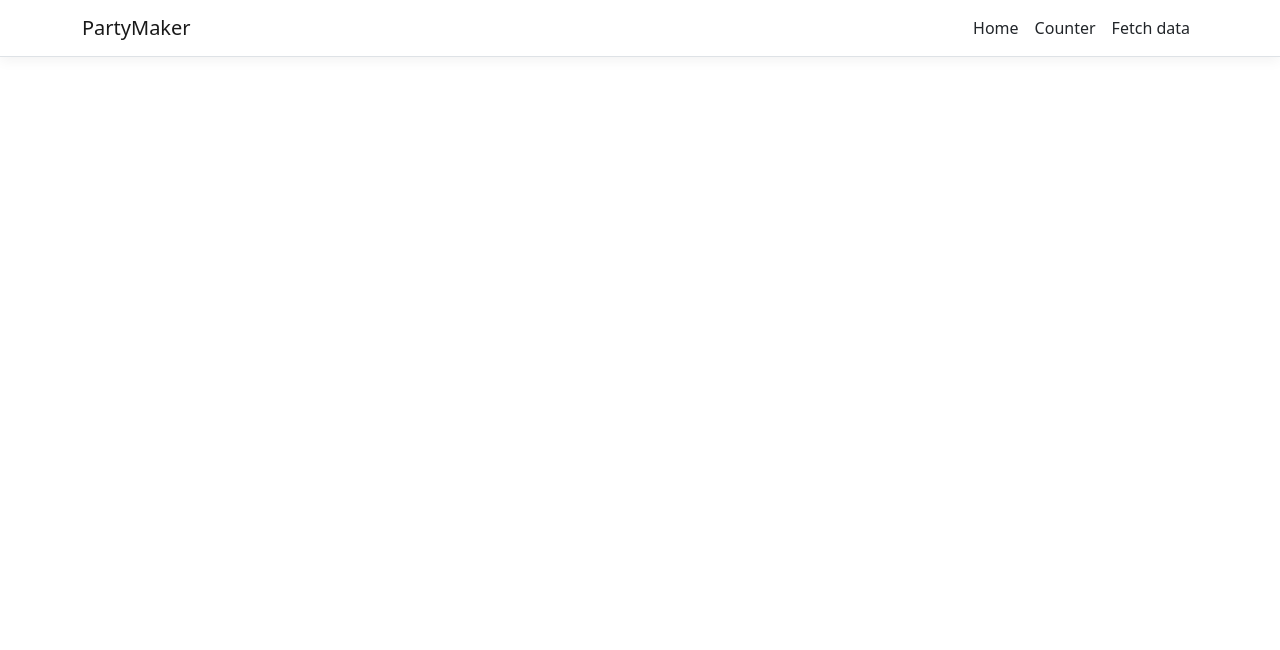
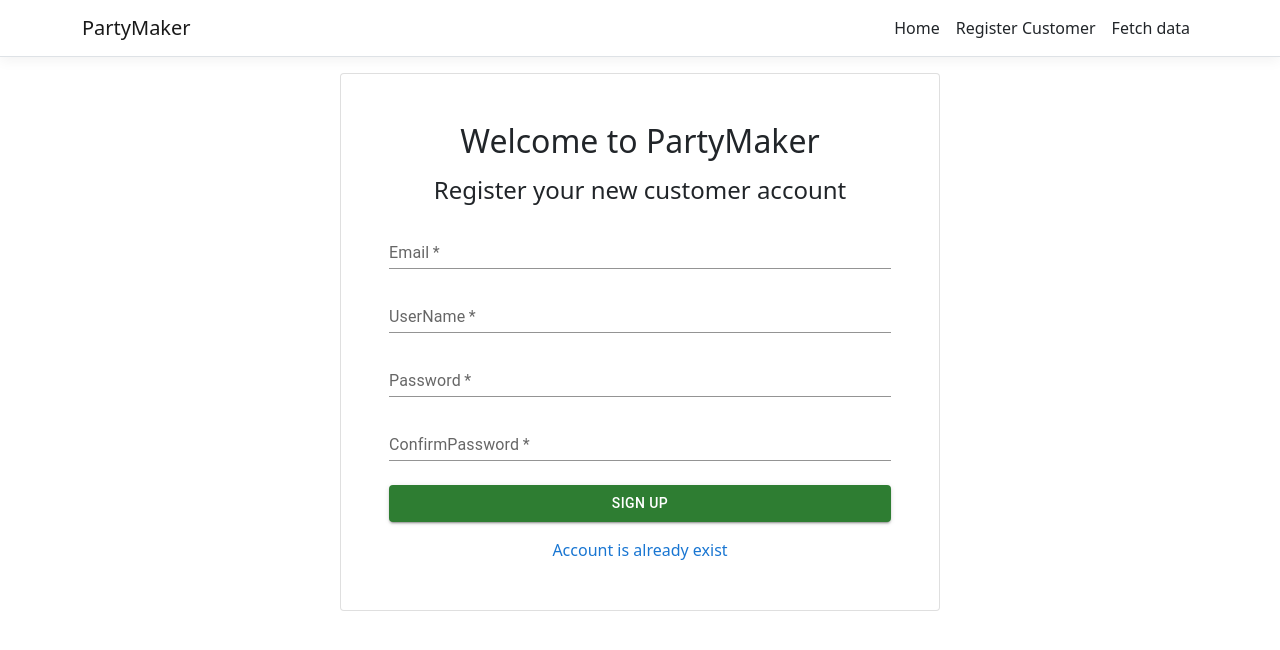
Before and after one commit to maryanchuk04/PartyMaker, a React (Create React App) app in the folder PartyMaker.Web.Client/ClientApp/: page /customerLogin in a window 1280 px wide. Shown: the top 650 px of the page. Built offline with nearby package versions, Linux system fonts and the light colour scheme.

Commit message:
Register page for Customer

```diff
--- a/PartyMaker.Web.Client/ClientApp/src/App.js
+++ b/PartyMaker.Web.Client/ClientApp/src/App.js
@@ -3,9 +3,10 @@ import { Route } from 'react-router';
 import { Layout } from './components/Layout';
 import { Home } from './components/Home';
 import { FetchData } from './components/FetchData';
-import { Counter } from './components/Counter';
+
 
 import './custom.css'
+import CustomerLogin from './components/pages/customerLogin';
 
 export default class App extends Component {
   static displayName = App.name;
@@ -14,7 +15,7 @@ export default class App extends Component {
     return (
       <Layout>
         <Route exact path='/' component={Home} />
-        <Route path='/counter' component={Counter} />
+        <Route path='/customerLogin' component={CustomerLogin} />
         <Route path='/fetch-data' component={FetchData} />
       </Layout>
     );
--- a/PartyMaker.Web.Client/ClientApp/src/components/Counter.js
+++ /dev/null
@@ -1,31 +0,0 @@
-import React, { Component } from 'react';
-
-export class Counter extends Component {
-  static displayName = Counter.name;
-
-  constructor(props) {
-    super(props);
-    this.state = { currentCount: 0 };
-    this.incrementCounter = this.incrementCounter.bind(this);
-  }
-
-  incrementCounter() {
-    this.setState({
-      currentCount: this.state.currentCount + 1
-    });
-  }
-
-  render() {
-    return (
-      <div>
-        <h1>Counter</h1>
-
-        <p>This is a simple example of a React component.</p>
-
-        <p aria-live="polite">Current count: <strong>{this.state.currentCount}</strong></p>
-
-        <button className="btn btn-primary" onClick={this.incrementCounter}>Increment</button>
-      </div>
-    );
-  }
-}
--- a/PartyMaker.Web.Client/ClientApp/src/components/NavMenu.js
+++ b/PartyMaker.Web.Client/ClientApp/src/components/NavMenu.js
@@ -34,7 +34,7 @@ export class NavMenu extends Component {
                   <NavLink tag={Link} className="text-dark" to="/">Home</NavLink>
                 </NavItem>
                 <NavItem>
-                  <NavLink tag={Link} className="text-dark" to="/counter">Counter</NavLink>
+                  <NavLink tag={Link} className="text-dark" to="/customerLogin">Register Customer</NavLink>
                 </NavItem>
                 <NavItem>
                   <NavLink tag={Link} className="text-dark" to="/fetch-data">Fetch data</NavLink>
--- /dev/null
+++ b/PartyMaker.Web.Client/ClientApp/src/components/pages/customerLogin.js
@@ -0,0 +1,65 @@
+import TextField from '@mui/material/TextField';
+import { Container, Form, Card } from 'react-bootstrap';
+import { useHistory } from 'react-router-dom'
+import Button from '@mui/material/Button';
+import Link from '@mui/material/Link';
+
+const CustomerLogin = () => {
+  const history = useHistory();
+  return (
+    <Container className="d-flex justify-content-center align-items-center"
+    >
+
+    <Card style={{width: 600}} className="p-5">
+      <h2 className="m-auto">Welcome to PartyMaker</h2>
+      <h4 className="m-auto mt-3">Register your new customer account</h4>
+      <Form
+          component="form"
+          sx={{
+            '& .MuiTextField-root': { m: 1, width: '25ch' },
+          }}
+          noValidate
+          autoComplete="off"
+          className="d-flex flex-column">
+
+        <TextField
+        className="mt-3"
+        required
+        label="Email"
+        variant="standard"
+      />
+        <TextField
+        className="mt-3"
+        required
+        label="UserName"
+        variant="standard"
+      />
+        <TextField
+        className="mt-3"
+        required
+        type="password"
+        label="Password"
+        variant="standard"
+      />
+        <TextField
+        className="mt-3"
+        required
+        type="password"
+        label="ConfirmPassword"
+        variant="standard"
+      />
+      <Button
+      color="success"
+      className="mt-4"
+      variant="contained">Sign up
+      </Button>
+      <Link onClick={()=>history.push("/")}  className="m-auto mt-3" underline="hover">
+        {'Account is already exist'}
+      </Link>
+      </Form>
+    </Card>
+  </Container>
+  )
+}
+
+export default CustomerLogin;
```
